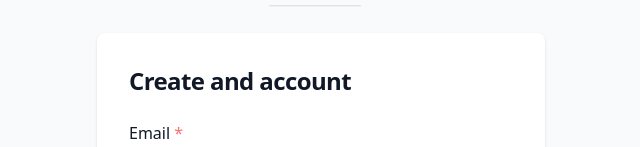
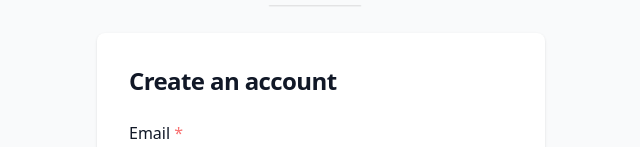
Before and after one commit to abbassays/event-brite, a Next.js app: page /signup in a window 1280 px wide. Shown: the part 144-291 px from the top of the page, without its empty margins (319-959 px from the left). Built offline with nearby package versions, Linux system fonts and the light colour scheme.

Commit message:
all done

```diff
--- a/pages/signup.tsx
+++ b/pages/signup.tsx
@@ -23,7 +23,7 @@ const signup = (props: Props) => {
         <div className="w-full bg-white rounded-lg shadow md:mt-0 sm:max-w-md xl:p-0">
           <div className="p-6 space-y-4 md:space-y-6 sm:p-8">
             <h1 className="text-xl font-bold leading-tight tracking-tight text-gray-900 md:text-2xl">
-              Create and account
+              Create an account
             </h1>
             <SignUpForm />
           </div>
```
